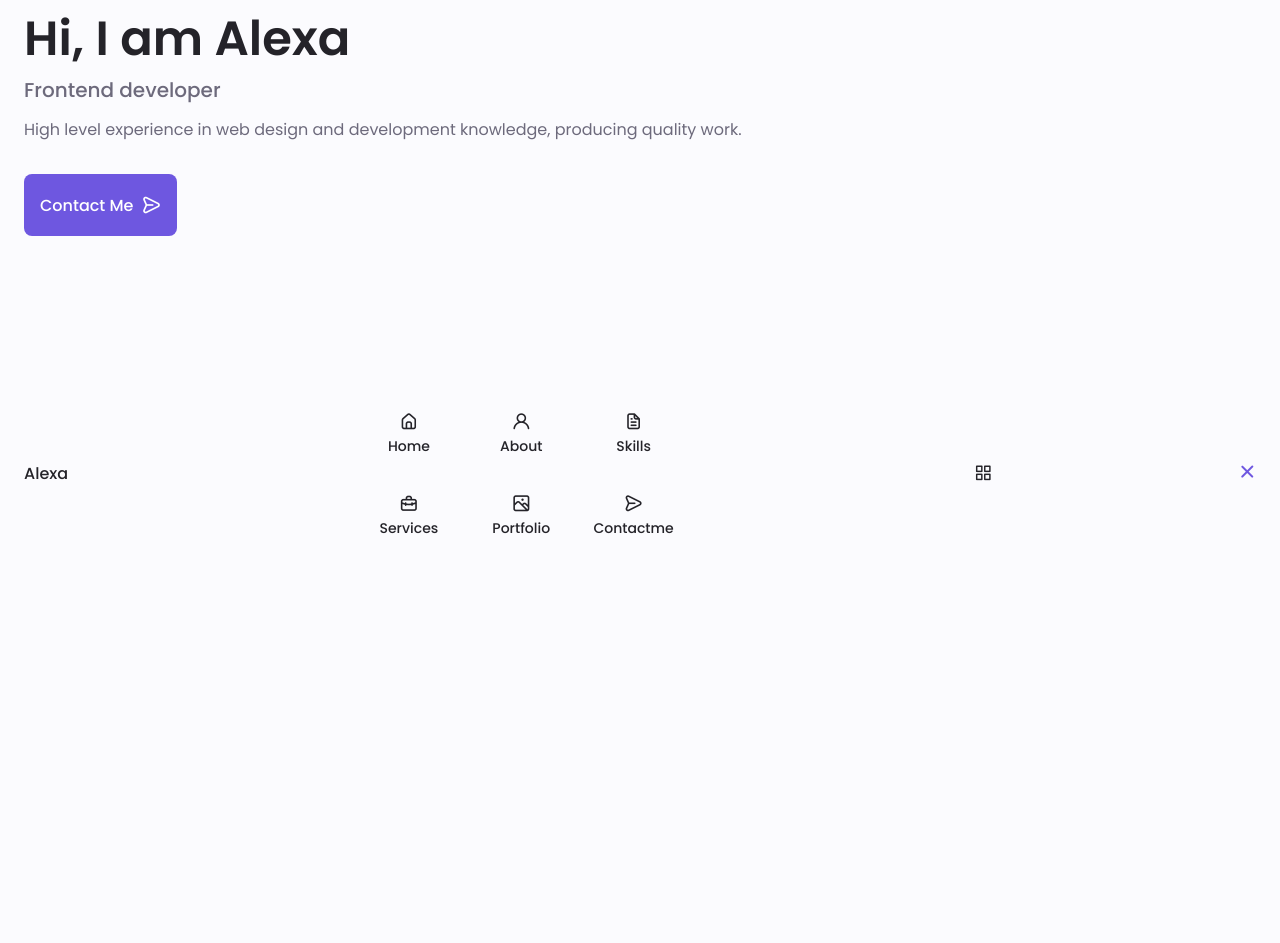
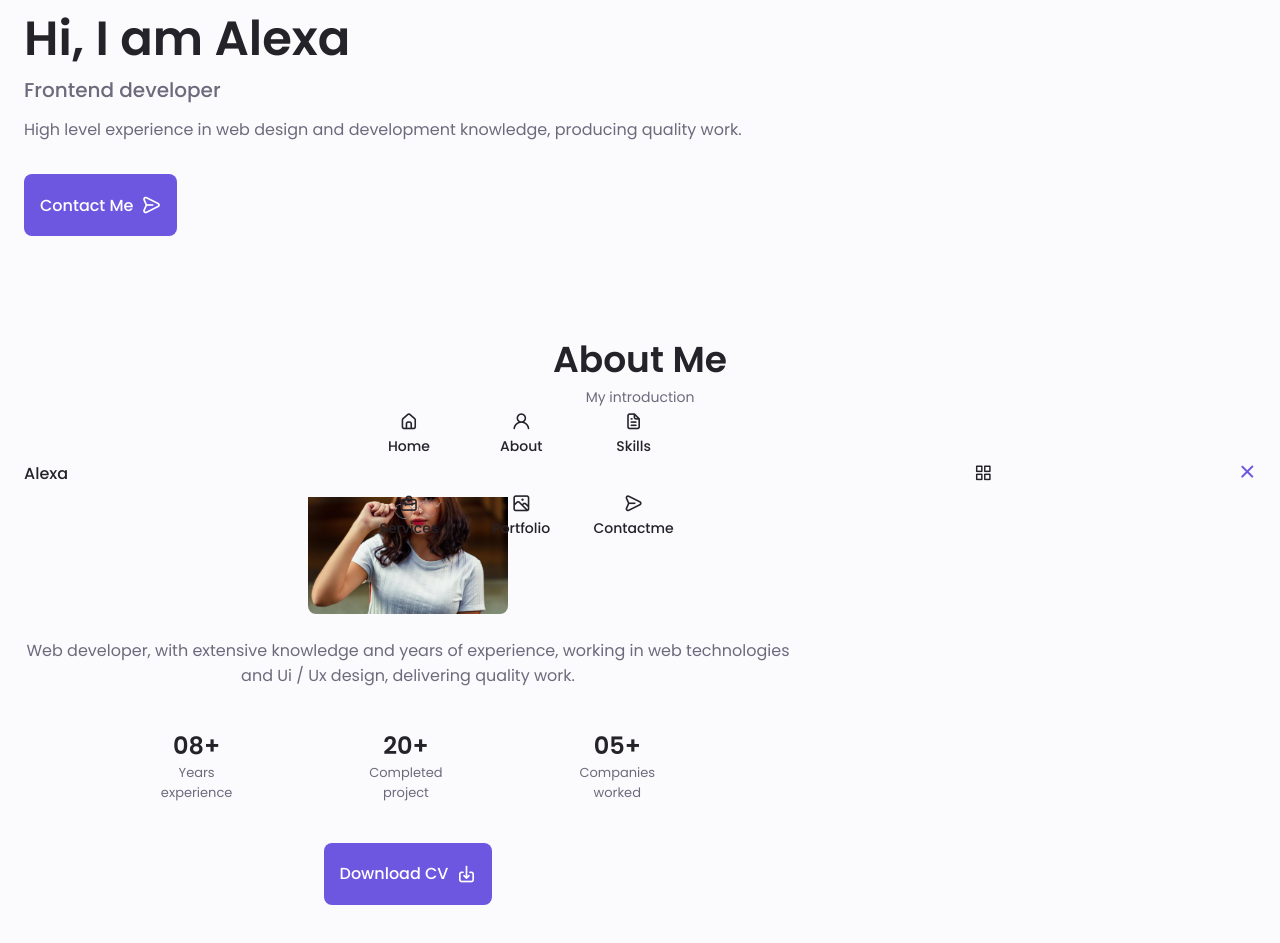
Before and after one commit to minho00123/personal-portfolio-website2-Bedimcode, a plain HTML site: page index.html in a window 1280 px wide. Shown: the part 303-1246 px from the top of the page. Drawn offline with nearby package versions, Linux system fonts and the light colour scheme.

Commit message:
feat: add About Section

```diff
--- a/assets/css/styles.css
+++ b/assets/css/styles.css
@@ -358,6 +358,44 @@ img {
 }
 
 /*==================== ABOUT ====================*/
+.about__img {
+  width: 200px;
+  border-radius: 0.5rem;
+  justify-self: center;
+  align-self: center;
+}
+
+.about__description {
+  text-align: center;
+  margin-bottom: var(--mb-2-5);
+}
+
+.about__info {
+  display: flex;
+  justify-content: space-evenly;
+  margin-bottom: var(--mb-2-5);
+}
+
+.about__info-title {
+  font-size: var(--h2-font-size);
+  font-weight: var(--font-semi-bold);
+  color: var(--title-color);
+}
+
+.about__info-name {
+  font-size: var(--smaller-font-size);
+}
+
+.about__info-title,
+.about__info-name {
+  display: block;
+  text-align: center;
+}
+
+.about__buttons {
+  display: flex;
+  justify-content: center;
+}
 
 /*==================== SKILLS ====================*/
 
--- a/index.html
+++ b/index.html
@@ -161,7 +161,58 @@
       </section>
 
       <!--==================== ABOUT ====================-->
-      <section class="about section" id="about"></section>
+      <section class="about section" id="about">
+        <h2 class="section__title">About Me</h2>
+        <span class="section__subtitle">My introduction</span>
+
+        <div class="about__container container grid">
+          <img src="assets/img/about.jpg" alt="" class="about__img" />
+
+          <div class="about__data">
+            <p class="about__description">
+              Web developer, with extensive knowledge and years of experience,
+              working in web technologies and Ui / Ux design, delivering quality
+              work.
+            </p>
+
+            <div class="about__info">
+              <div>
+                <span class="about__info-title">08+</span>
+                <span class="about__info-name"
+                  >Years <br />
+                  experience</span
+                >
+              </div>
+
+              <div>
+                <span class="about__info-title">20+</span>
+                <span class="about__info-name"
+                  >Completed <br />
+                  project</span
+                >
+              </div>
+
+              <div>
+                <span class="about__info-title">05+</span>
+                <span class="about__info-name"
+                  >Companies <br />
+                  worked</span
+                >
+              </div>
+            </div>
+
+            <div class="about__buttons">
+              <a
+                download=""
+                href="assets/pdf/Alexa-Cv.pdf"
+                class="button button--flex"
+              >
+                Download CV<i class="uil uil-download-alt button__icon"></i>
+              </a>
+            </div>
+          </div>
+        </div>
+      </section>
 
       <!--==================== SKILLS ====================-->
       <section class="skills section" id="skills"></section>
```
